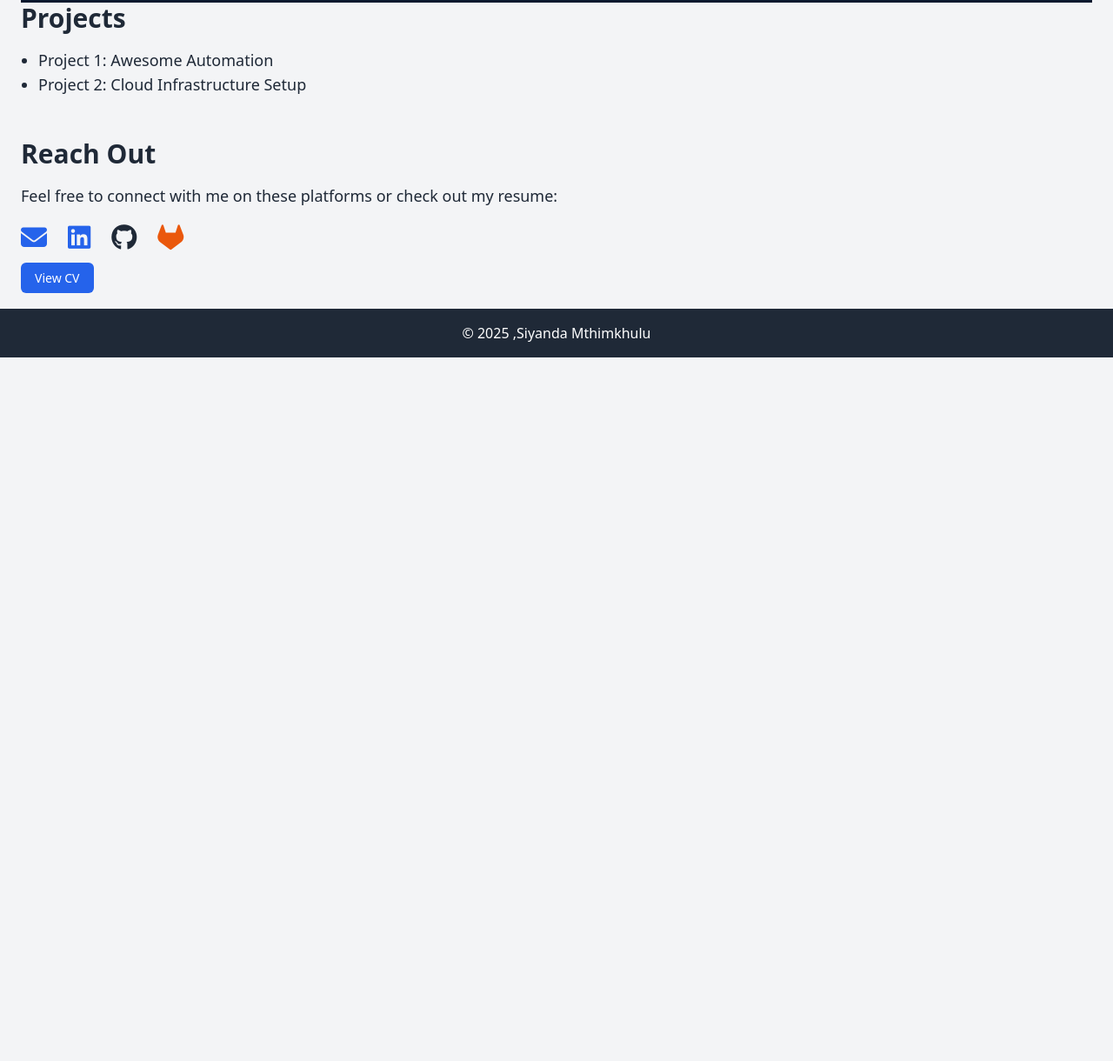
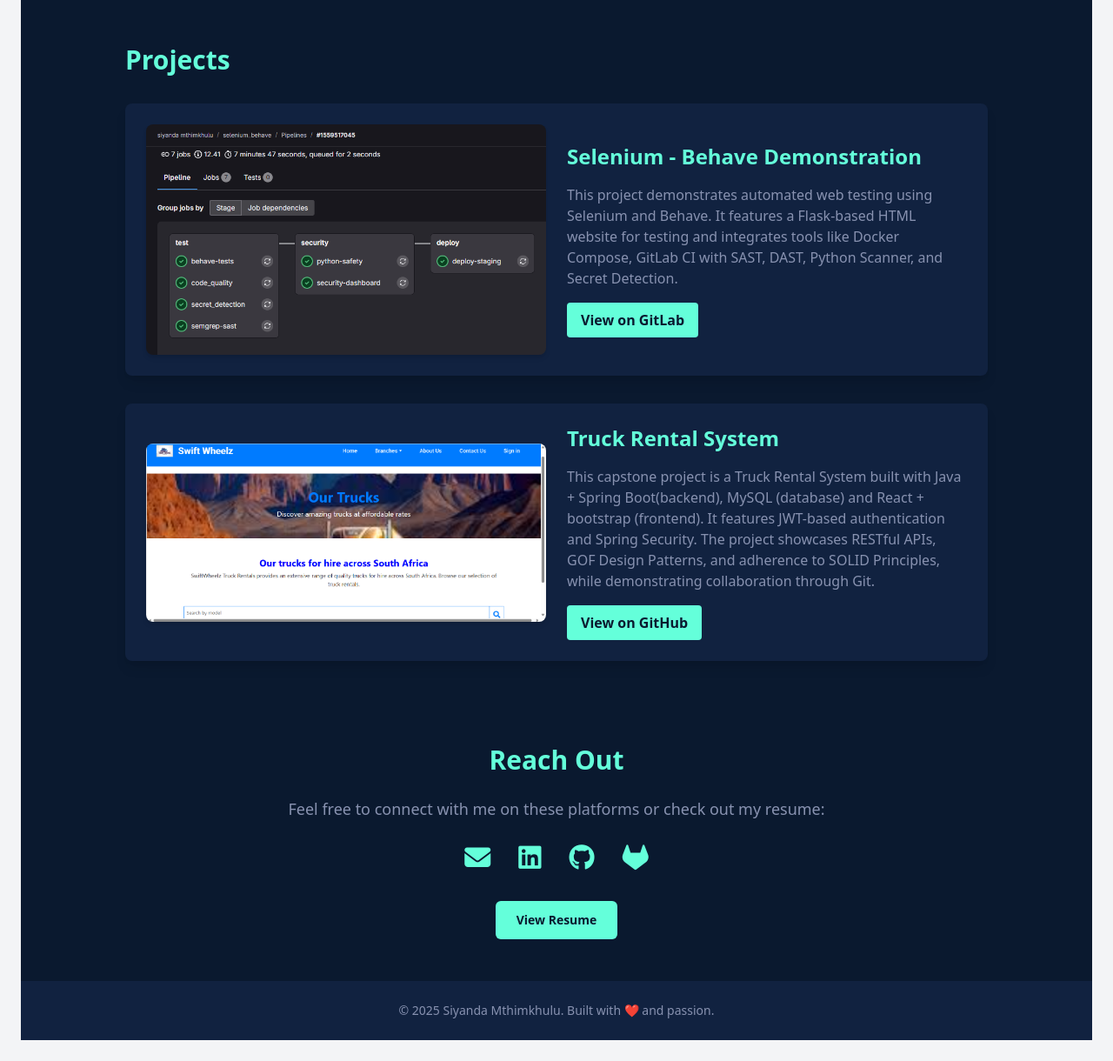
Before and after one commit to kaoz-dev/kaoz-dev.github.io, a plain HTML site: page index.html in a window 1280 px wide. Shown: the part 1361-2581 px from the top of the page at 87% size. Before the commit the page ends 1772 px from the top, so only its background shows below. Drawn offline with nearby package versions, Linux system fonts and the light colour scheme.

Commit message:
version 1 draft

```diff
--- a/index.html
+++ b/index.html
@@ -20,7 +20,7 @@
                 <!-- Navbar Links -->
                 <div class="hidden md:flex space-x-6 text-sm uppercase tracking-wide">
                     <a href="#about" class="hover:text-[#64ffda]">About</a>
-                    <a href="#tool stack" class="hover:text-[#64ffda]">Tool Stack</a>
+                    <a href="#tool-stack" class="hover:text-[#64ffda]">Tool Stack</a>
                     <a href="#projects" class="hover:text-[#64ffda]"> Projects</a>
                     <a href="#contact" class="hover:text-[#64ffda]">Contact</a>
                     <a href="resume.pdf" target="_blank" class="px-4 py-2 border border-[#64ffda] text-[#64ffda] rounded-md hover:bg-[#64ffda] hover:text-[#0a192f] transition duration-300">
@@ -33,12 +33,12 @@
 
 
         <main class="p-6">
-            <section class="bg-[#0a192f] text-[#ccd6f6] min-h-screen flex items-center">
+            <section id="about" class="bg-[#0a192f] text-[#ccd6f6] min-h-screen flex items-center">
                 <div class="max-w-5xl mx-auto px-4">
                     <p class="text-lg text-[#64ffda] mb-4">Hi, my name is</p>
                     <h1 class="text-5xl md:text-7xl font-bold text-white mb-4">Siyanda Mthimkhulu.</h1>
                     <h2 class="text-4xl md:text-4xl font-mono text-[#8892b0] mb-6">
-                        <span class="text-[#64ffda]">siyanda@DEV:$</span> <span class="text-green-600">sudo </span>make something amazing _
+                        <span class="text-[#64ffda]">:$</span> <span class="text-green-600">sudo </span>make something amazing _
                     </h2>
                     <p class="text-lg text-[#8892b0] mb-8">
                         ICT applications development graduate. </br> DevOps trainee. </br>Cloud technology and Automation Enthusiast.
@@ -104,42 +104,87 @@
 
 
 
-            <section id="projects" class="mb-12">
-                <h2 class="text-3xl font-bold mb-4">Projects</h2>
-                <ul class="list-disc pl-5">
-                    <li class="text-lg">Project 1: Awesome Automation</li>
-                    <li class="text-lg">Project 2: Cloud Infrastructure Setup</li>
-                </ul>
+            <section id="projects" class="bg-[#0a192f] text-[#ccd6f6] py-12">
+                <div class="max-w-5xl mx-auto px-4">
+                    <h3 class="text-3xl font-semibold text-[#64ffda] mb-8">Projects</h3>
+
+                    <!-- Selenium-Behave Demonstration Project -->
+                    <div class="bg-[#112240] p-6 rounded-lg shadow-lg mb-8">
+                        <div class="grid grid-cols-1 md:grid-cols-2 gap-6 items-center">
+                            <!-- Project Screenshot -->
+                            <div>
+                                <img src="selenium-behave.png" alt="Selenium-Behave Demonstration Screenshot" class="rounded-lg shadow-md">
+                            </div>
+
+                            <!-- Project Details -->
+                            <div>
+                                <h4 class="text-2xl font-bold mb-4 text-[#64ffda]">Selenium - Behave Demonstration</h4>
+                                <p class="text-[#8892b0] mb-4">
+                                    This project demonstrates automated web testing using Selenium and Behave. It features a Flask-based HTML website for testing and integrates tools like Docker Compose, GitLab CI with SAST, DAST, Python Scanner, and Secret Detection.
+                                </p>
+                                <a href="https://gitlab.com/siyanda-m2/selenium_behave" target="_blank" class="inline-block bg-[#64ffda] text-[#0a192f] font-semibold py-2 px-4 rounded hover:bg-[#52e0c4] transition duration-200">
+                                    View on GitLab
+                                </a>
+                            </div>
+                        </div>
+                    </div>
+
+                    <!-- Truck Rental System Project -->
+                    <div class="bg-[#112240] p-6 rounded-lg shadow-lg">
+                        <div class="grid grid-cols-1 md:grid-cols-2 gap-6 items-center">
+                            <!-- Project Screenshot -->
+                            <div>
+                                <img src="truck-rental.png" alt="Truck Rental System Screenshot" class="rounded-lg shadow-md">
+                            </div>
+
+                            <!-- Project Details -->
+                            <div>
+                                <h4 class="text-2xl font-bold mb-4 text-[#64ffda]">Truck Rental System</h4>
+                                <p class="text-[#8892b0] mb-4">
+                                    This capstone project is a Truck Rental System built with Java + Spring Boot(backend), MySQL (database) and React + bootstrap (frontend). It features JWT-based authentication and Spring Security. The project showcases RESTful APIs, GOF Design Patterns, and adherence to SOLID Principles, while demonstrating collaboration through Git.
+                                </p>
+                                <a href="https://github.com/Siyanda-m2/truckrentalsystem_backend/" target="_blank" class="inline-block bg-[#64ffda] text-[#0a192f] font-semibold py-2 px-4 rounded hover:bg-[#52e0c4] transition duration-200">
+                                    View on GitHub
+                                </a>
+                            </div>
+                        </div>
+                    </div>
+                </div>
             </section>
 
-            <section id="reach-out">
-                <h2 class="text-3xl font-bold mb-4">Reach Out</h2>
-                <p class="text-lg mb-4">Feel free to connect with me on these platforms or check out my resume:</p>
-                <div class="flex space-x-6 mb-4">
-                    <a href="mailto:youremail@example.com" target="_blank" class="text-blue-600 text-3xl hover:text-blue-400">
+
+            <section id="contact" class="bg-[#0a192f] text-[#ccd6f6] py-12">
+                <div class="max-w-5xl mx-auto px-4 text-center">
+                    <h2 class="text-3xl font-bold text-[#64ffda] mb-6">Reach Out</h2>
+                    <p class="text-lg text-[#8892b0] mb-6">
+                        Feel free to connect with me on these platforms or check out my resume:
+                    </p>
+                    <div class="flex justify-center space-x-8 mb-8">
+                        <!-- Email -->
+                        <a href="mailto:smthimkhulu90@gmail.com" target="_blank" class="text-[#64ffda] text-3xl hover:text-[#52e0c4] transition duration-300">
                             <i class="fas fa-envelope"></i>
                         </a>
-                    <a href="https://www.linkedin.com/in/yourlinkedin" target="_blank" class="text-blue-600 text-3xl hover:text-blue-400">
+                        <!-- LinkedIn -->
+                        <a href="https://www.linkedin.com/in/siyanda-mthimkhulu-dev" target="_blank" class="text-[#64ffda] text-3xl hover:text-[#52e0c4] transition duration-300">
                             <i class="fab fa-linkedin"></i>
                         </a>
-                    <a href="https://github.com/yourgithub" target="_blank" class="text-gray-800 text-3xl hover:text-gray-600">
+                        <!-- GitHub -->
+                        <a href="https://github.com/kaoz-dev" target="_blank" class="text-[#64ffda] text-3xl hover:text-[#52e0c4] transition duration-300">
                             <i class="fab fa-github"></i>
                         </a>
-                    <a href="https://gitlab.com/yourgitlab" target="_blank" class="text-orange-600 text-3xl hover:text-orange-400">
+                        <!-- GitLab -->
+                        <a href="https://gitlab.com/siyanda-m2" target="_blank" class="text-[#64ffda] text-3xl hover:text-[#52e0c4] transition duration-300">
                             <i class="fab fa-gitlab"></i>
                         </a>
                     </div>
-                <a href="resume.pdf" target="_blank" class="px-4 py-2 bg-blue-600 text-white text-sm font-medium rounded-md hover:bg-blue-700 transition duration-300">
-                    View CV
+                    <a href="resume.pdf" target="_blank" class="inline-block px-6 py-3 bg-[#64ffda] text-[#0a192f] font-semibold text-sm rounded-md hover:bg-[#52e0c4] transition duration-300">
+                        View Resume
                     </a>
-
+                </div>
             </section>
 
-
-        </main>
-
-        <footer class="bg-gray-800 text-white text-center p-4">
-            <p>&copy; 2025 ,Siyanda Mthimkhulu</p>
+            <footer class="bg-[#112240] text-[#8892b0] text-center py-6">
+                <p class="text-sm">
+                    &copy; 2025 Siyanda Mthimkhulu. Built with ❤️ and passion.
+                </p>
             </footer>
-    </body>
-</html>
```
Also changed, not shown: selenium-behave.png (added), truck-rental.png (added), 2 other files. Lines whose indentation alone changed are shown as unchanged.
